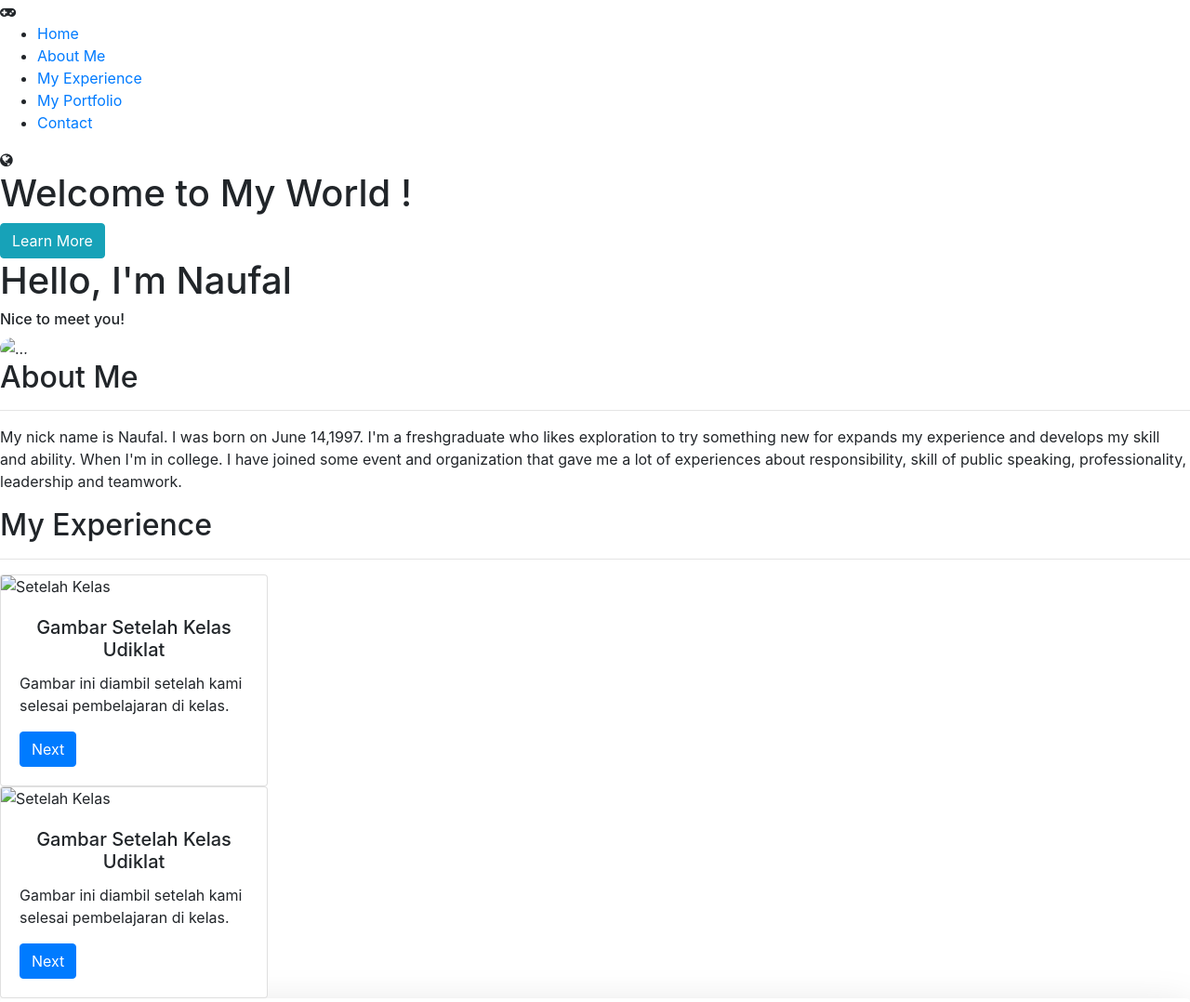
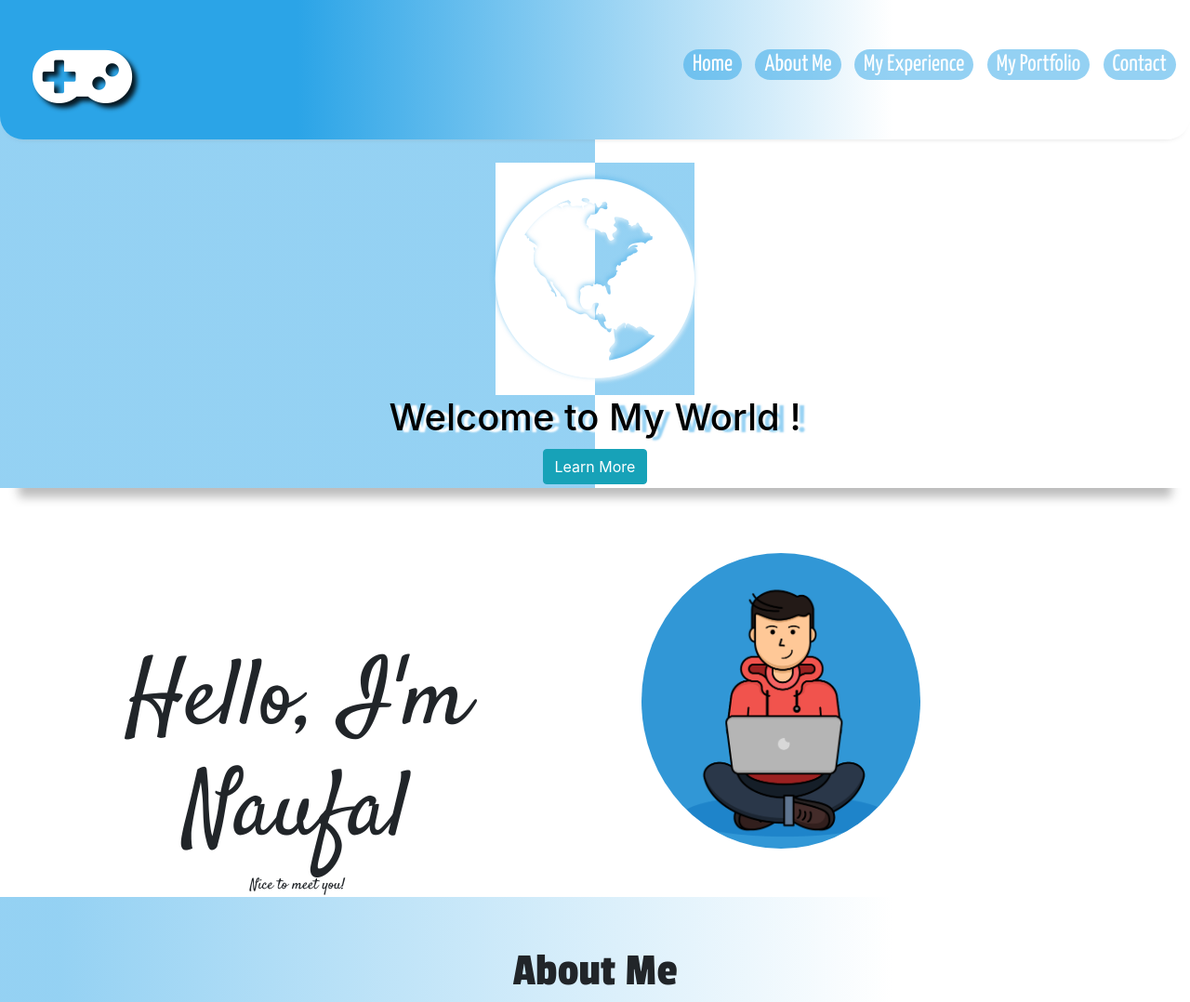
Before and after one commit to Naufal1406/basic-bootstrap, a plain HTML site: page index.html in a window 1280 px wide. Shown: the top 1078 px of the page at 93% size. Drawn offline with nearby package versions, Linux system fonts and the light colour scheme; the site is published under a folder, as on GitHub Pages, so addresses that start at the root find nothing.

Commit message:
mengubah path css dan img

```diff
--- a/index.html
+++ b/index.html
@@ -3,7 +3,7 @@
 <head>
     <meta charset="UTF-8">
     <meta name="viewport" content="width=device-width, initial-scale=1.0">
-    <link rel="stylesheet" href="/assets/css/style.css">
+    <link rel="stylesheet" href="./assets/css/style.css">
     <link href="https://fonts.googleapis.com/css2?family=Yanone+Kaffeesatz&display=swap" rel="stylesheet">
     <link rel="stylesheet" href="https://cdnjs.cloudflare.com/ajax/libs/font-awesome/4.7.0/css/font-awesome.min.css">
     <link href="https://fonts.googleapis.com/css2?family=Satisfy&display=swap" rel="stylesheet">
@@ -60,7 +60,7 @@
                     <h6>Nice to meet you!</h6>
                 </div>
                 <div class="greeting-item pct1">
-                    <img src="/assets/img/coba.png" alt="..." class="rounded-circle" width="400">
+                    <img src="./assets/img/coba.png" alt="..." class="rounded-circle" width="400">
                     <!--
                     <div class="shape">
                         <img src="/assets/img/coba.png" alt="" width="300">
@@ -101,7 +101,7 @@
                 <div class="exper-item">
                     <!--BOOTSTRAP-->
                     <div class="card" style="width: 18rem;">
-                        <img src="/assets/img/picture1.jpg" class="card-img-top" alt="Setelah Kelas">
+                        <img src="./assets/img/picture1.jpg" class="card-img-top" alt="Setelah Kelas">
                         <div class="card-body">
                           <h5 class="card-title" style="text-align:center;">Gambar Setelah Kelas Udiklat</h5>
                           <p class="card-text">
@@ -115,7 +115,7 @@
 
                 <div class="exper-item">
                     <div class="card" style="width: 18rem;">
-                        <img src="/assets/img/picture2.jpg" class="card-img-top" alt="Setelah Kelas">
+                        <img src="./assets/img/picture2.jpg" class="card-img-top" alt="Setelah Kelas">
                         <div class="card-body">
                           <h5 class="card-title" style="text-align:center;">Gambar Setelah Kelas Udiklat</h5>
                           <p class="card-text">
```
